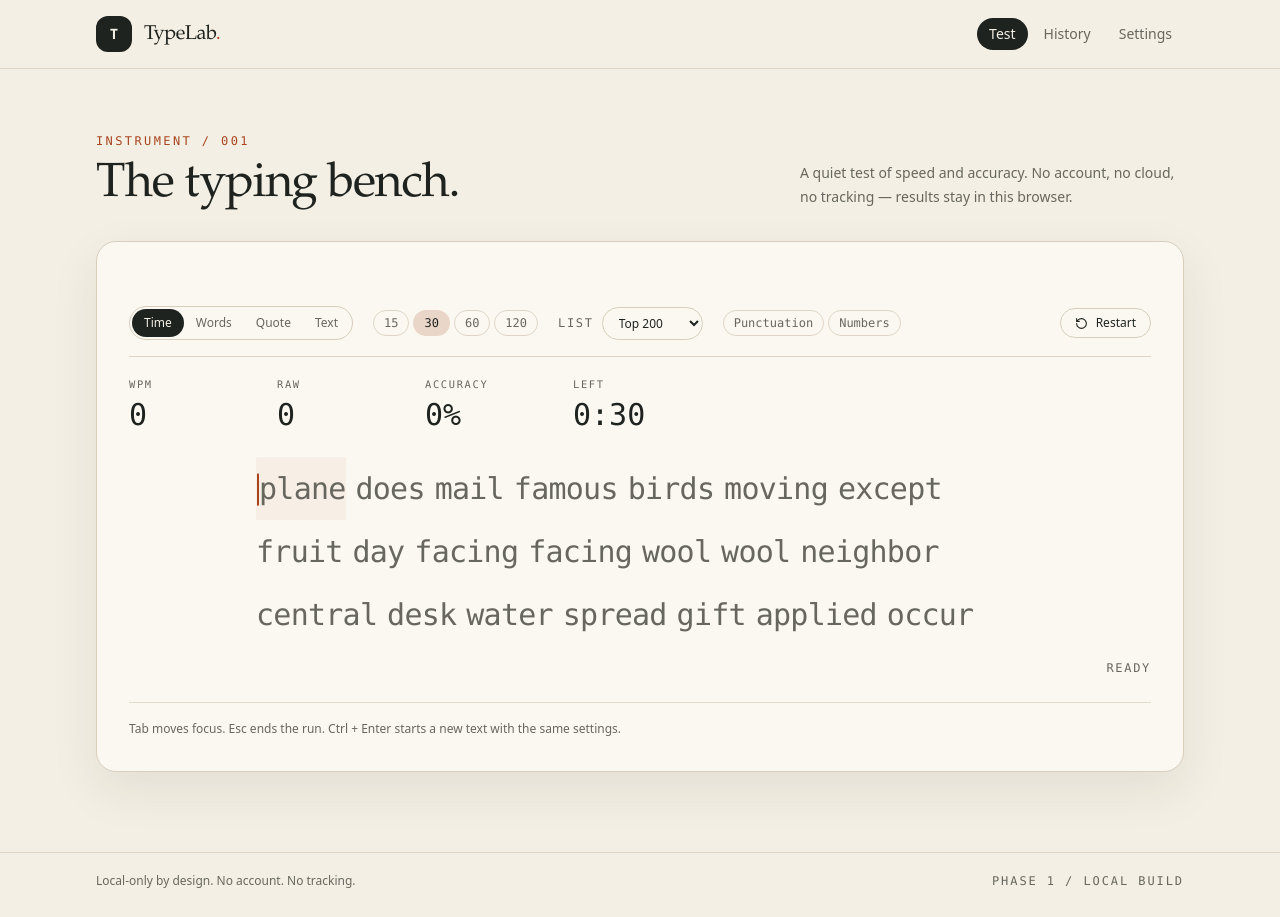
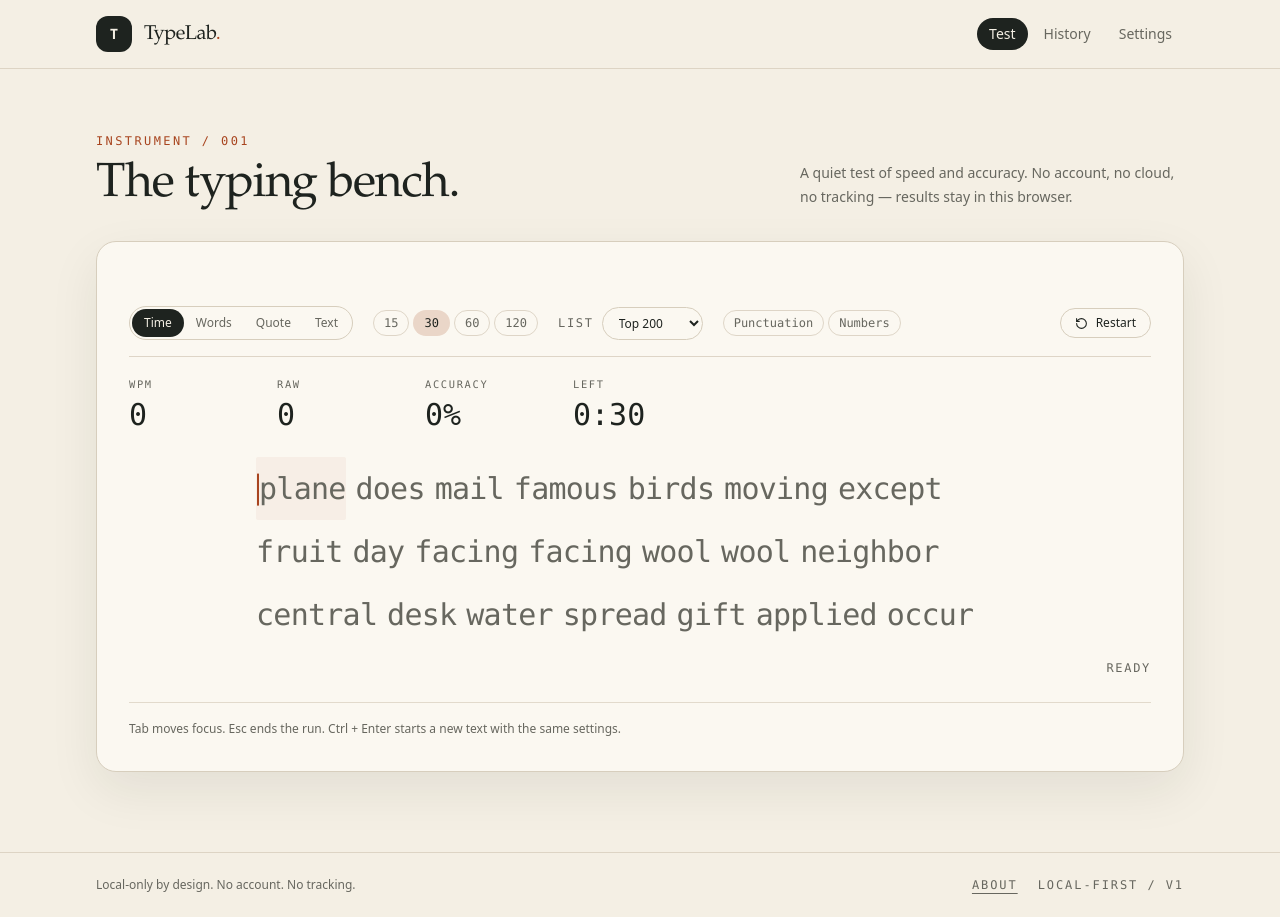
Before and after one commit to scmlewis/typelab, a React (Vite) app: page / in a window 1280 px wide. Built offline with nearby package versions, Linux system fonts and the light colour scheme.

Commit message:
feat(nav): link about from the footer

```diff
--- a/src/app/AppLayout.tsx
+++ b/src/app/AppLayout.tsx
@@ -87,7 +87,15 @@ export function AppLayout() {
       <footer className="border-t border-line/80">
         <div className="mx-auto flex w-full max-w-6xl flex-col gap-2 px-5 py-5 text-xs text-ink-muted sm:flex-row sm:items-center sm:justify-between sm:px-8">
           <p>Local-only by design. No account. No tracking.</p>
-          <p className="font-mono uppercase tracking-[0.16em]">Phase 1 / local build</p>
+          <div className="flex items-center gap-3 font-mono uppercase tracking-[0.16em]">
+            <NavLink
+              className="rounded-full px-2 py-1 underline underline-offset-4 hover:text-ink"
+              to="/about"
+            >
+              About
+            </NavLink>
+            <p>Local-first / v1</p>
+          </div>
         </div>
       </footer>
     </div>
```
Also changed, not shown: 1 other file (tests, documents, lock files or other folders).
